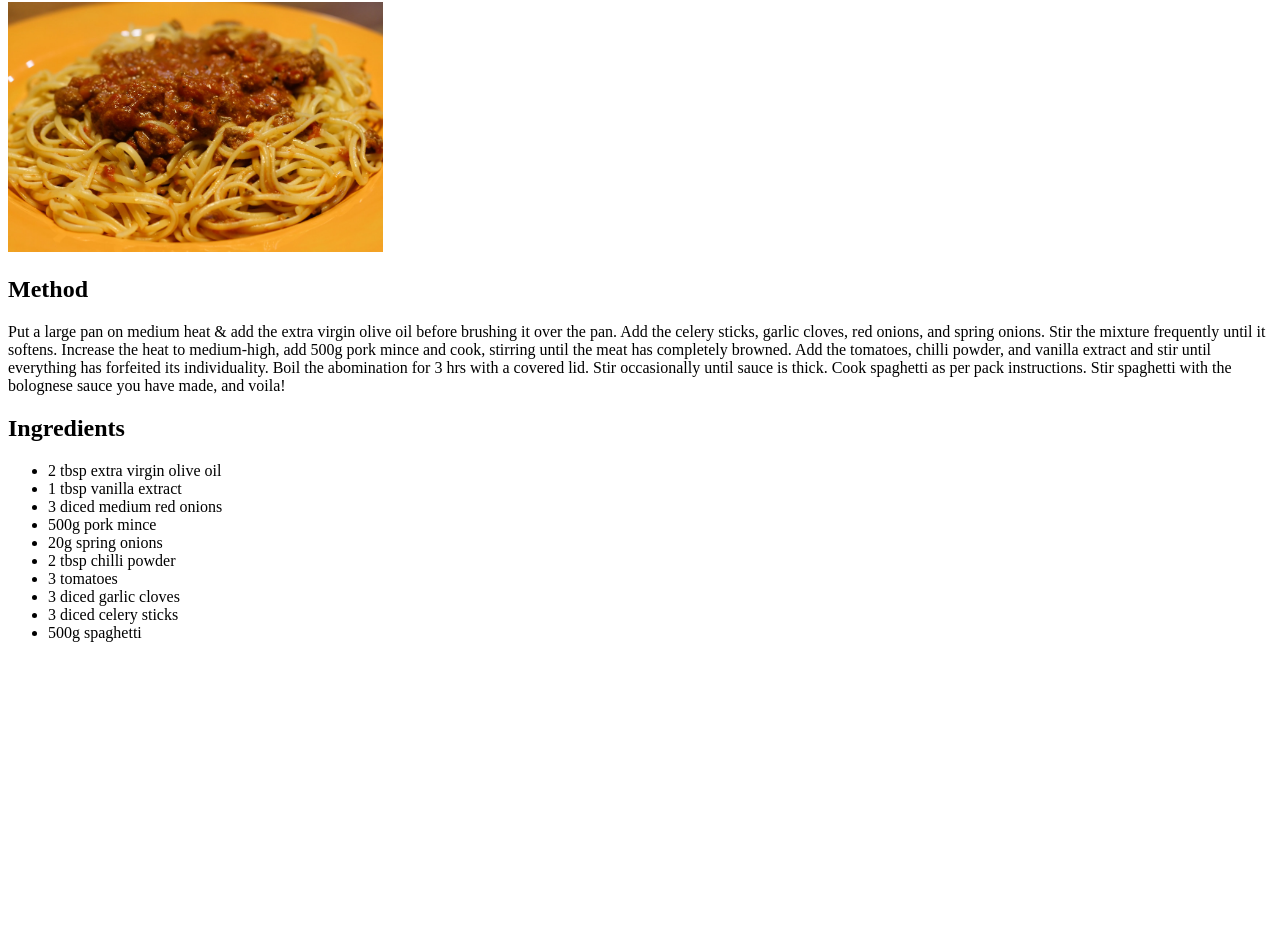
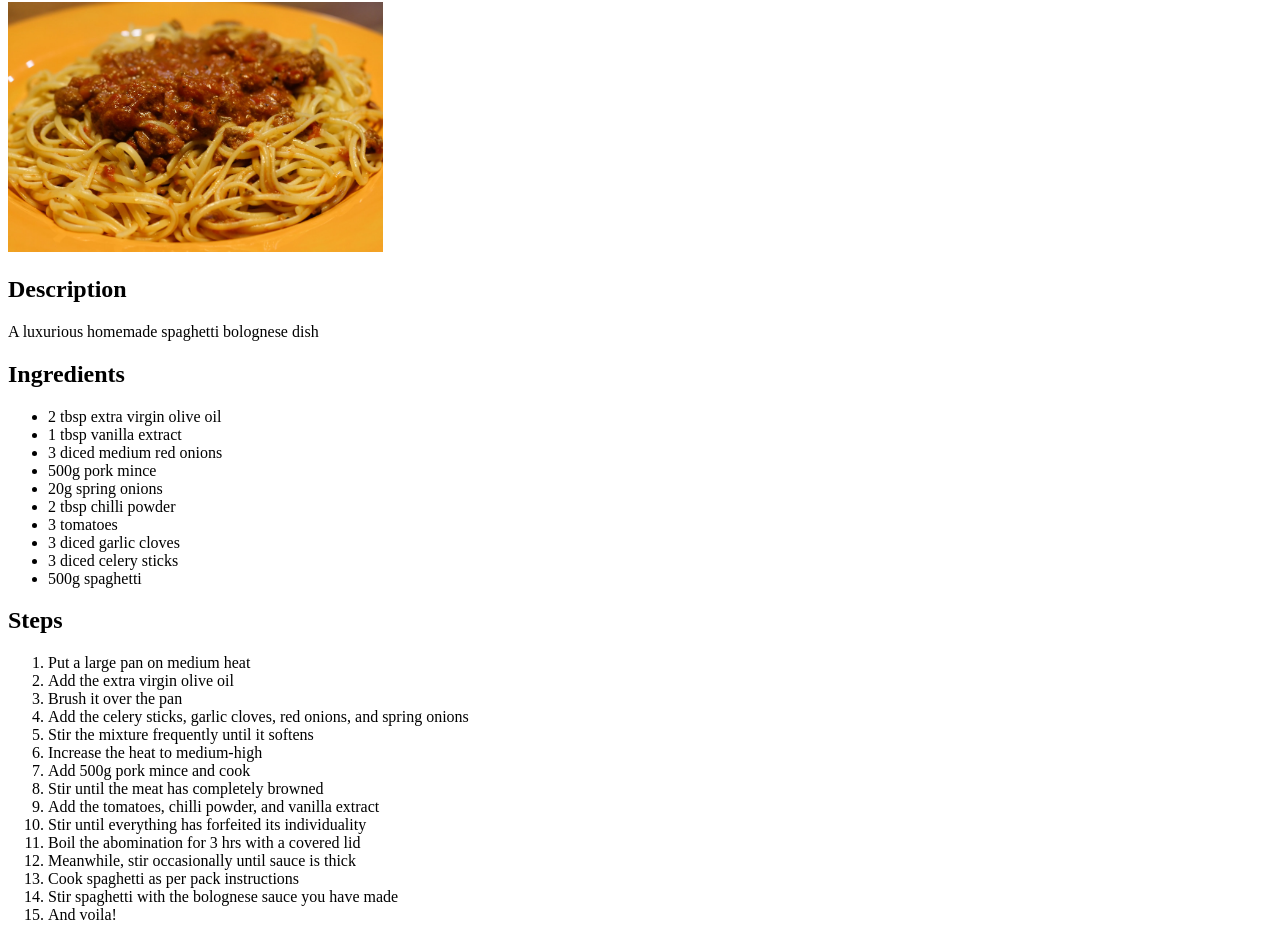
Before and after one commit to Indistanced/odin-recipes, a plain HTML site: page recipes/spaghetti-bolognese.html in a window 1280 px wide. Shown: the part 78-1018 px from the top of the page. Before the commit the page ends 800 px from the top, so only its background shows below. Drawn offline with Linux system fonts and the light colour scheme.

Commit message:
add steps to recipe pages

```diff
--- a/recipes/spaghetti-bolognese.html
+++ b/recipes/spaghetti-bolognese.html
@@ -8,9 +8,9 @@
 <body>
     <h1>Spaghetti Bolognese</h1>
     <img src="img/spaghetti-bolognese.jpg" alt="spaghetti-bolognese" height="250px">
-    <h2>Method</h2>
+    <h2>Description</h2>
     <p>
-        Put a large pan on medium heat & add the extra virgin olive oil before brushing it over the pan. Add the celery sticks, garlic cloves, red onions, and spring onions. Stir the mixture frequently until it softens. Increase the heat to medium-high, add 500g pork mince and cook, stirring until the meat has completely browned. Add the tomatoes, chilli powder, and vanilla extract and stir until everything has forfeited its individuality. Boil the abomination for 3 hrs with a covered lid. Stir occasionally until sauce is thick. Cook spaghetti as per pack instructions. Stir spaghetti with the bolognese sauce you have made, and voila!
+        A luxurious homemade spaghetti bolognese dish
     </p>
     <h2>Ingredients</h2>
     <ul>
@@ -25,5 +25,23 @@
         <li>3 diced celery sticks</li>
         <li>500g spaghetti</li>
     </ul>
+    <h2>Steps</h2>
+    <ol>
+        <li>Put a large pan on medium heat</li>
+        <li>Add the extra virgin olive oil</li>
+        <li>Brush it over the pan</li>
+        <li>Add the celery sticks, garlic cloves, red onions, and spring onions</li>
+        <li>Stir the mixture frequently until it softens</li>
+        <li>Increase the heat to medium-high</li>
+        <li>Add 500g pork mince and cook</li>
+        <li>Stir until the meat has completely browned</li>
+        <li>Add the tomatoes, chilli powder, and vanilla extract</li>
+        <li>Stir until everything has forfeited its individuality</li>
+        <li>Boil the abomination for 3 hrs with a covered lid</li>
+        <li>Meanwhile, stir occasionally until sauce is thick</li>
+        <li>Cook spaghetti as per pack instructions</li>
+        <li>Stir spaghetti with the bolognese sauce you have made</li>
+        <li>And voila!</li>
+    </ol>
 </body>
 </html>
```
Also changed, not shown: recipes/porridge.html (+14 -1 lines), recipes/sushi.html (+14 -1 lines).
